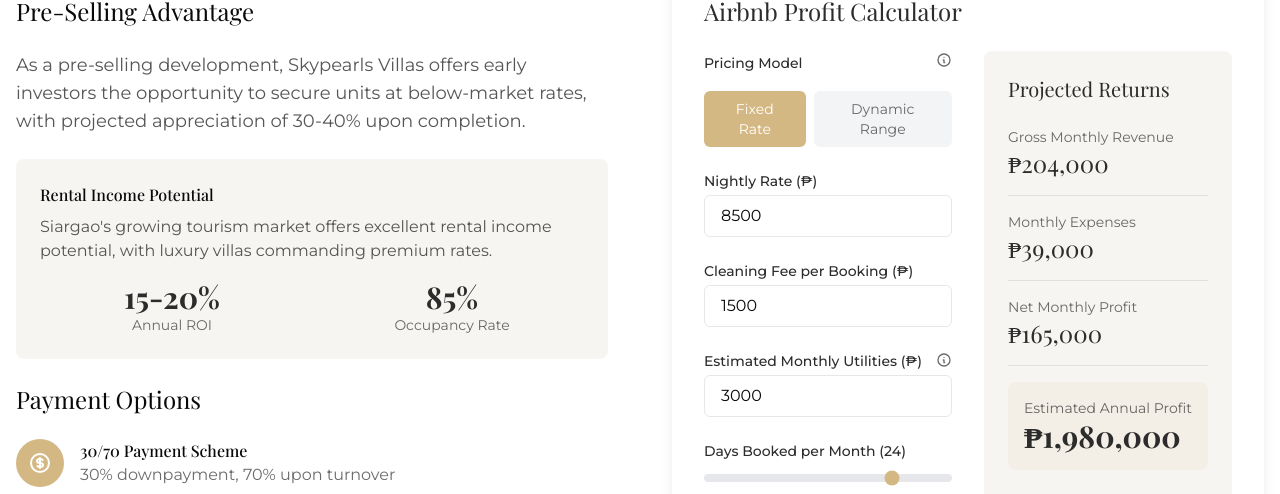
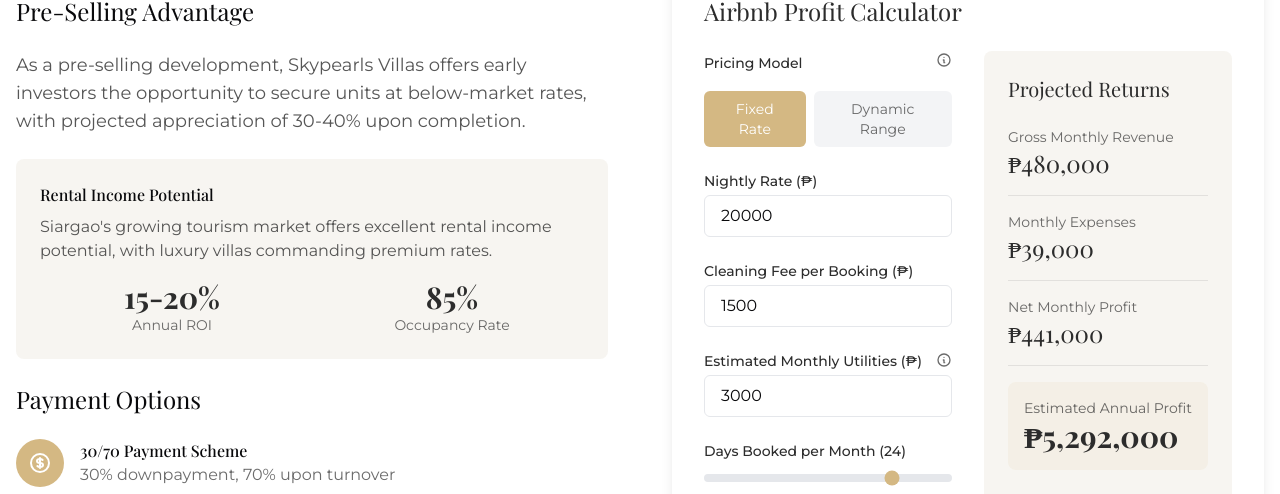
Before and after one commit to Ivanxdigital/skypearls-dream-villa, a React (Vite) app: page / in a window 1280 px wide. Shown: the part 5952-6446 px from the top of the page. Built offline with nearby package versions, Linux system fonts and the light colour scheme.

Commit message:
Updated Starting number of Airbnb profit calculator

```diff
--- a/src/components/AirbnbProfitCalculator.tsx
+++ b/src/components/AirbnbProfitCalculator.tsx
@@ -1,11 +1,19 @@
 import React, { useState } from 'react';
 
-const AirbnbProfitCalculator: React.FC = () => {
+const AirbnbProfitCalculator: React.FC<{
+  defaultNightlyRate?: number;
+  defaultMinRate?: number;
+  defaultMaxRate?: number;
+}> = ({
+  defaultNightlyRate = 20000,
+  defaultMinRate = 18000,
+  defaultMaxRate = 22000
+}) => {
   // State for inputs
-  const [nightlyRate, setNightlyRate] = useState<number>(8500);
+  const [nightlyRate, setNightlyRate] = useState<number>(defaultNightlyRate);
   const [isDynamicPricing, setIsDynamicPricing] = useState<boolean>(false);
-  const [minNightlyRate, setMinNightlyRate] = useState<number>(7500);
-  const [maxNightlyRate, setMaxNightlyRate] = useState<number>(9500);
+  const [minNightlyRate, setMinNightlyRate] = useState<number>(defaultMinRate);
+  const [maxNightlyRate, setMaxNightlyRate] = useState<number>(defaultMaxRate);
   const [cleaningFee, setCleaningFee] = useState<number>(1500);
   const [utilities, setUtilities] = useState<number>(3000);
   const [daysBooked, setDaysBooked] = useState<number>(24);
```
